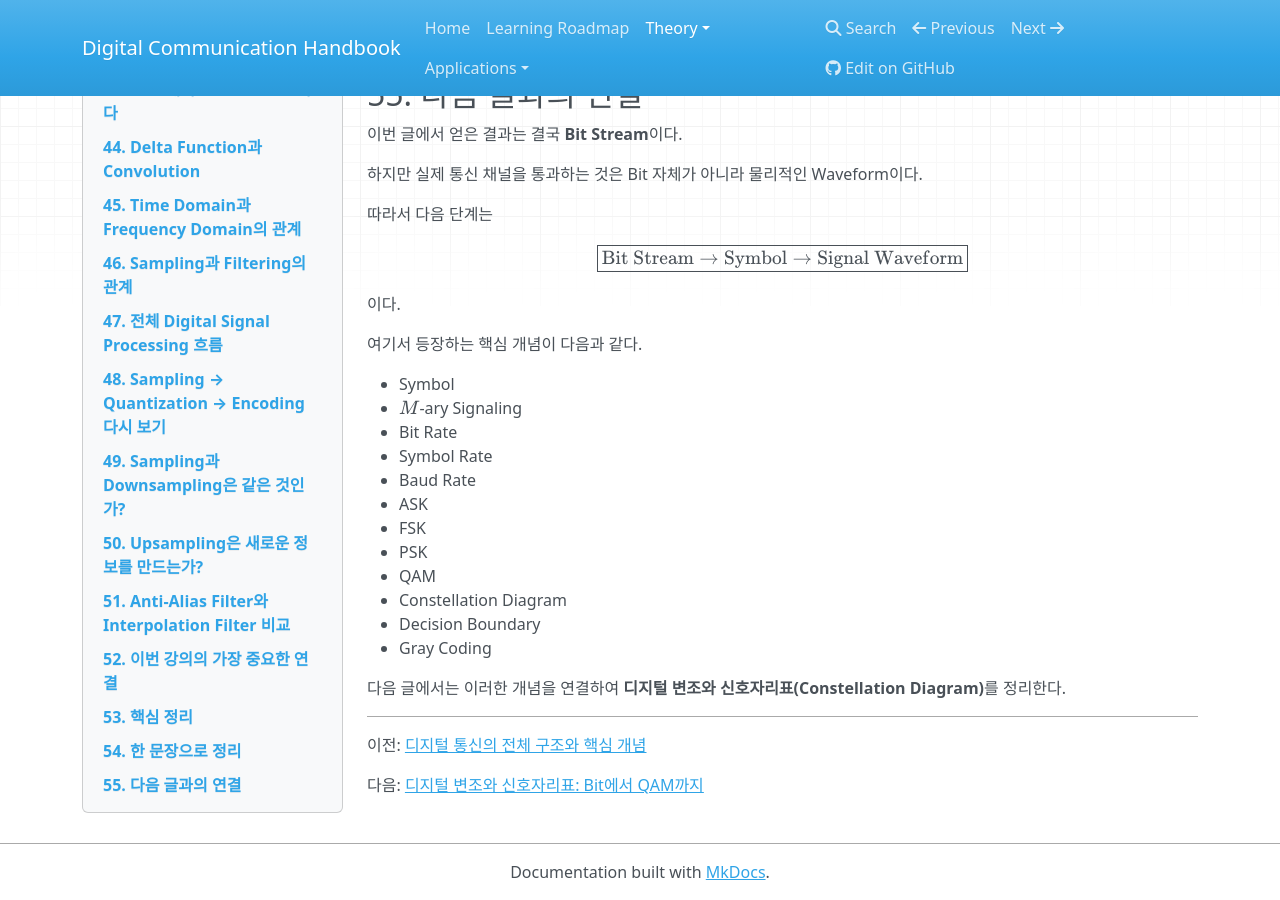
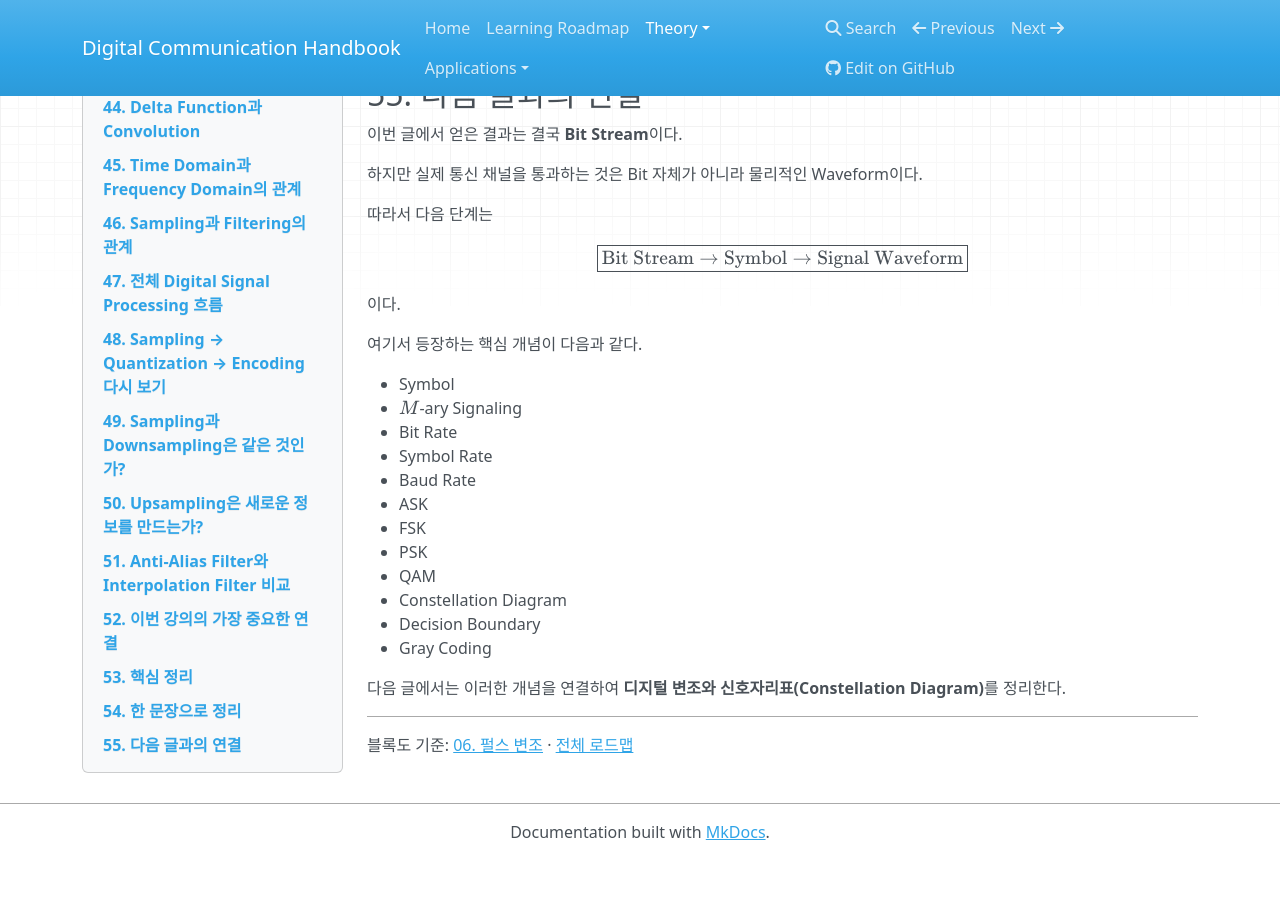
Before and after one commit to minwoo02/digital-communication-handbook, an MkDocs documentation site: the page built from docs/theory/foundations/analog-information-to-digital-waveforms.md, in a window 1280 px wide and 900 px high, scrolled down 34007 px. Built offline with MkDocs 1.6.1, drawn with Linux system fonts in a browser that asks for light colours; nearby versions of some CDN libraries; after the commit the page ends 34867 px from its top, so only the background shows below that.

Commit message:
Align docs/theory/foundations with communication block order

```diff
--- a/docs/theory/foundations/analog-information-to-digital-waveforms.md
+++ b/docs/theory/foundations/analog-information-to-digital-waveforms.md
@@ -2693,6 +2693,4 @@ $$
 
 ---
 
-이전: [디지털 통신의 전체 구조와 핵심 개념](communication-system-overview.md)
-
-다음: [디지털 변조와 신호자리표: Bit에서 QAM까지](../modulation/digital-modulation-and-constellations.md)
+블록도 기준: [06. 펄스 변조](../../blocks/pulse-modulation.md) · [전체 로드맵](../../roadmap.md)
```
Also changed, not shown: docs/theory/foundations/communication-system-overview.md (+1 -1 lines).
